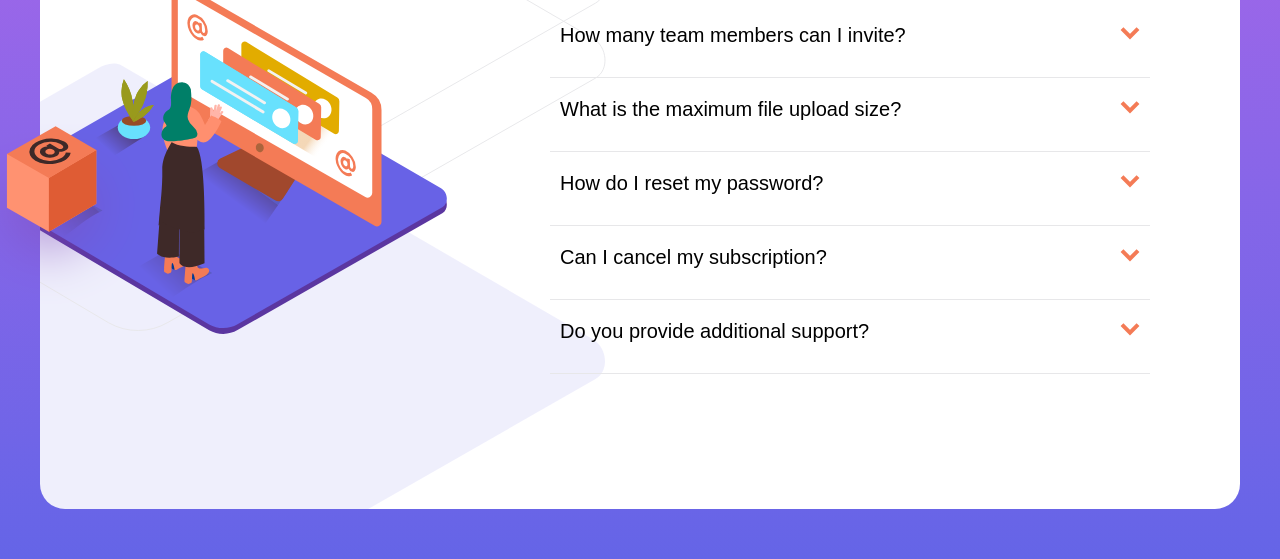
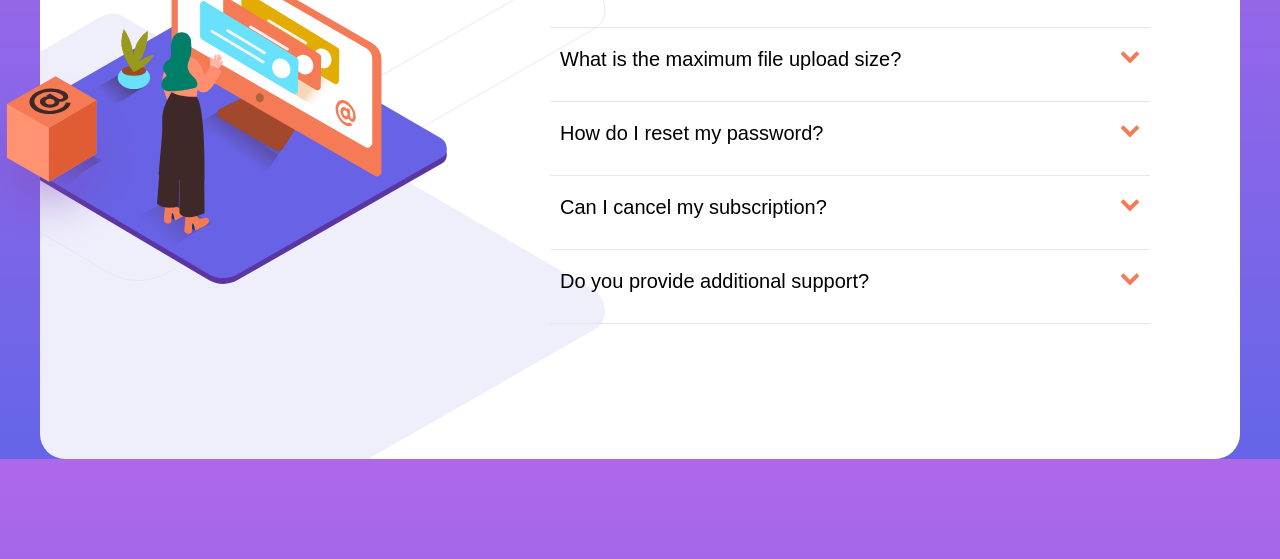
Before and after one commit to zabajulia/faq-accorsdion-card, a plain HTML site: page index.html in a window 1280 px wide. Shown: the part 241-800 px from the top of the page. Drawn offline with nearby package versions, Linux system fonts and the light colour scheme.

Commit message:
Update style.css

```diff
--- a/style.css
+++ b/style.css
@@ -13,8 +13,7 @@ body {
     display: flex;
     justify-content: center;
     align-items: center;
-    height: 100vh;
-    background-color: hsl(240, 73%, 65%);
+]    background-color: hsl(240, 73%, 65%);
     font-family: 'Kumbh Sans', sans-serif;
 }
 
```
